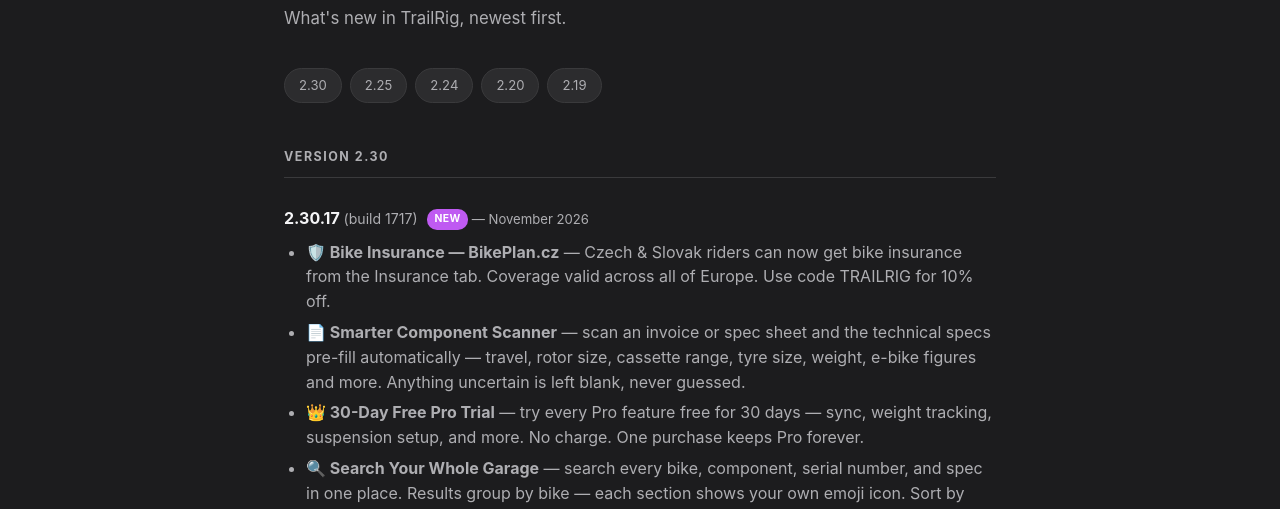
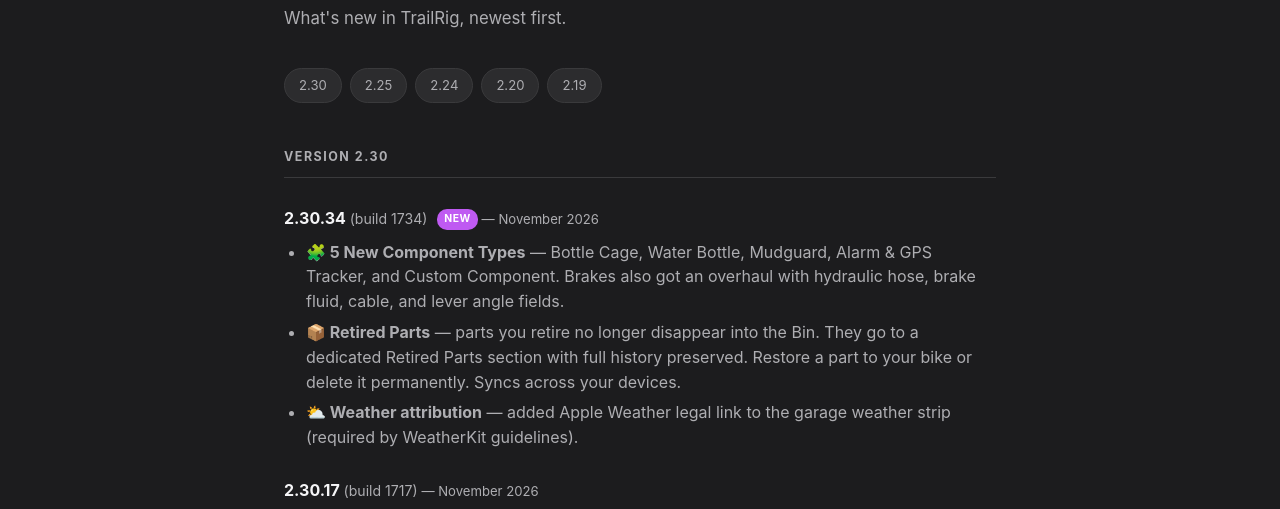
Before and after one commit to Pro1eZ/Sites, a plain HTML site: page changelog.html in a window 1280 px wide. Shown: the part 257-766 px from the top of the page. Drawn offline with Linux system fonts and the light colour scheme.

Commit message:
v2.30.34 (build 1734) — 5 new component types, Retired Parts, Weather attribution
- index.html: bump component count 34 → 39, add Bottle Cage / Water Bottle / Mudguard /
  Alarm & GPS Tracker / Custom Component to component grid
- changelog.html: add v2.30.34 entry above v2.30.17; remove "New" badge from 2.30.17

```diff
--- a/changelog.html
+++ b/changelog.html
@@ -160,7 +160,14 @@
   <h2 id="v2_30">Version 2.30</h2>
 
 
-  <h3>2.30.17 <span class="build">(build 1717)</span> <span class="badge-new">New</span> <span style="color:var(--secondary);font-size:0.82rem;font-weight:400;">— November 2026</span></h3>
+  <h3>2.30.34 <span class="build">(build 1734)</span> <span class="badge-new">New</span> <span style="color:var(--secondary);font-size:0.82rem;font-weight:400;">— November 2026</span></h3>
+  <ul>
+    <li><strong>🧩 5 New Component Types</strong> — Bottle Cage, Water Bottle, Mudguard, Alarm &amp; GPS Tracker, and Custom Component. Brakes also got an overhaul with hydraulic hose, brake fluid, cable, and lever angle fields.</li>
+    <li><strong>📦 Retired Parts</strong> — parts you retire no longer disappear into the Bin. They go to a dedicated Retired Parts section with full history preserved. Restore a part to your bike or delete it permanently. Syncs across your devices.</li>
+    <li><strong>⛅  Weather attribution</strong> — added Apple Weather legal link to the garage weather strip (required by WeatherKit guidelines).</li>
+  </ul>
+
+  <h3>2.30.17 <span class="build">(build 1717)</span> <span style="color:var(--secondary);font-size:0.82rem;font-weight:400;">— November 2026</span></h3>
   <ul>
     <li><strong>🛡️ Bike Insurance — BikePlan.cz</strong> — Czech &amp; Slovak riders can now get bike insurance from the Insurance tab. Coverage valid across all of Europe. Use code TRAILRIG for 10% off.</li>
     <li><strong>📄 Smarter Component Scanner</strong> — scan an invoice or spec sheet and the technical specs pre-fill automatically — travel, rotor size, cassette range, tyre size, weight, e-bike figures and more. Anything uncertain is left blank, never guessed.</li>
```
Also changed, not shown: index.html (+6 -1 lines).
